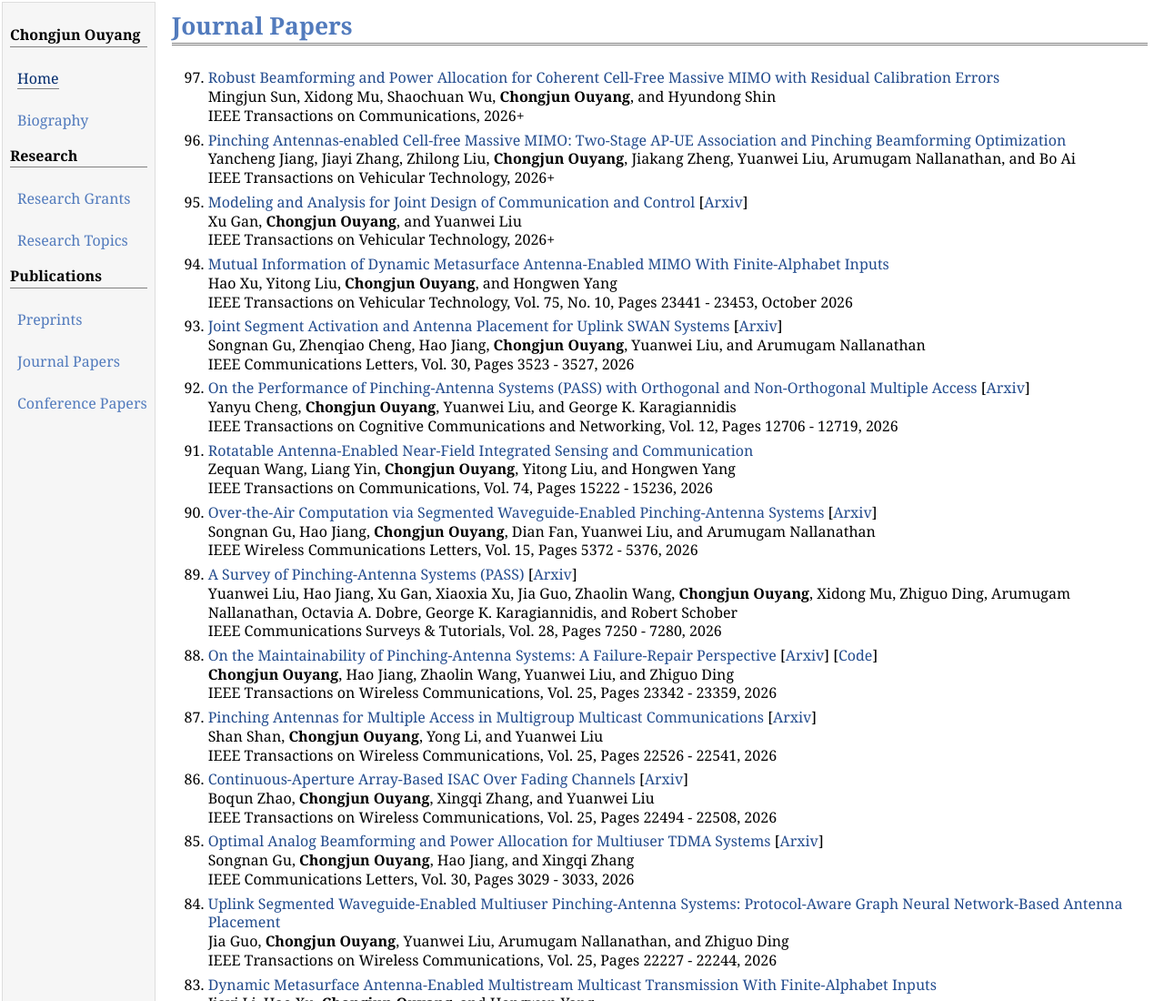
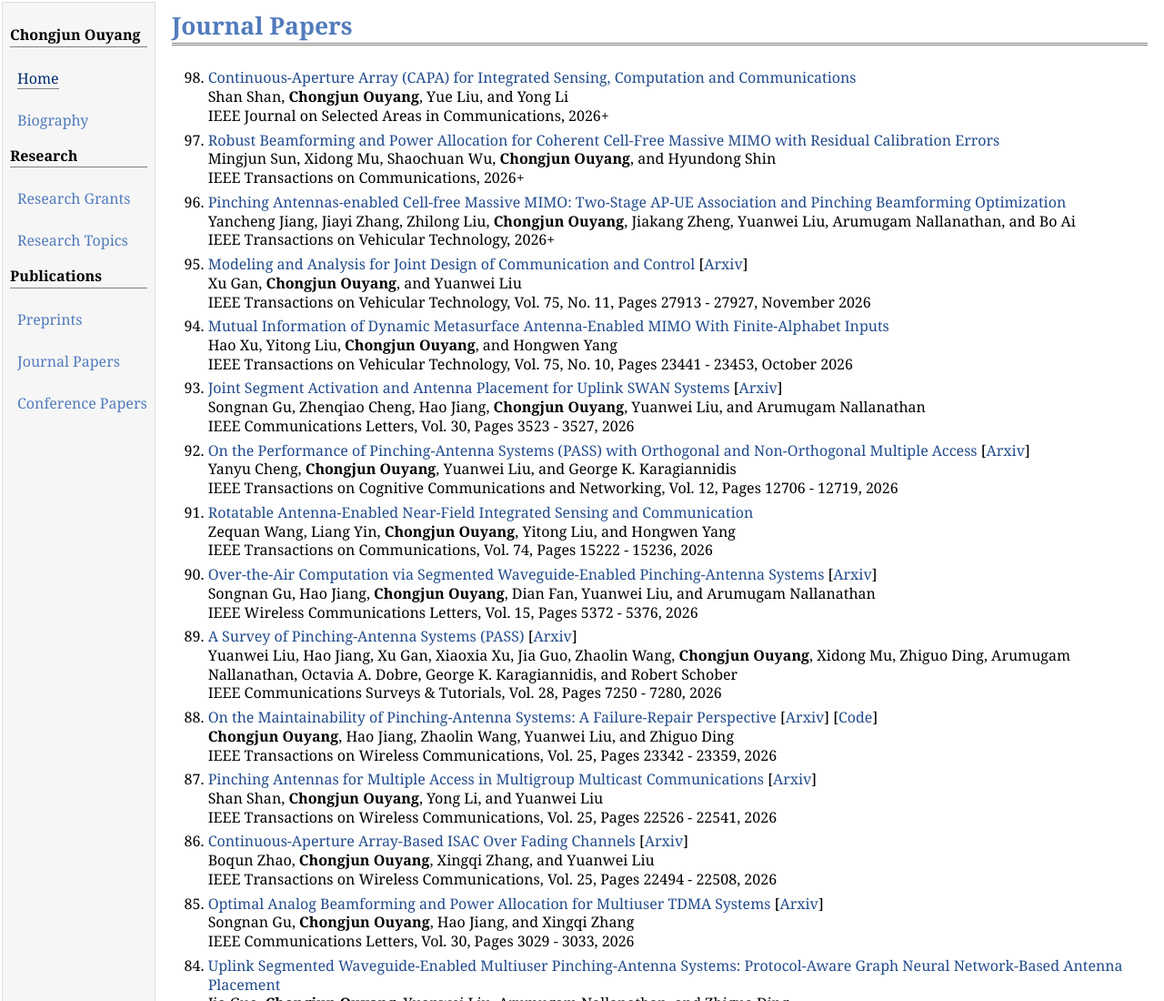
Before and after one commit to DragonAim0597/DragonAim0597.github.io, a plain HTML site: page journal.html in a window 1280 px wide. Shown: the top 1100 px of the page at 91% size. Drawn offline with Linux system fonts and the light colour scheme.

Commit message:
Update journal.html

```diff
--- a/journal.html
+++ b/journal.html
@@ -52,6 +52,12 @@
 
 <ol reversed class="a">
 <li><p>
+<a href="">Continuous-Aperture Array (CAPA) for Integrated Sensing, Computation and Communications</a>
+<br>Shan Shan, <b>Chongjun Ouyang</b>, Yue Liu, and Yong Li
+<br>IEEE Journal on Selected Areas in Communications, 2026+
+</p></li>
+
+<li><p>
 <a href="https://ieeexplore.ieee.org/document/11719431">Robust Beamforming and Power Allocation for Coherent Cell-Free Massive MIMO with Residual Calibration Errors</a>
 <br>Mingjun Sun, Xidong Mu, Shaochuan Wu, <b>Chongjun Ouyang</b>, and Hyundong Shin
 <br>IEEE Transactions on Communications, 2026+
@@ -66,7 +72,7 @@
 <li><p>
 <a href="https://ieeexplore.ieee.org/document/11673120">Modeling and Analysis for Joint Design of Communication and Control</a> [<a href="https://arxiv.org/abs/2604.07735">Arxiv</a>]
 <br>Xu Gan, <b>Chongjun Ouyang</b>, and Yuanwei Liu
-<br>IEEE Transactions on Vehicular Technology, 2026+
+<br>IEEE Transactions on Vehicular Technology, Vol. 75, No. 11, Pages 27913 - 27927, November 2026
 </p></li>
 
 <li><p>
```
